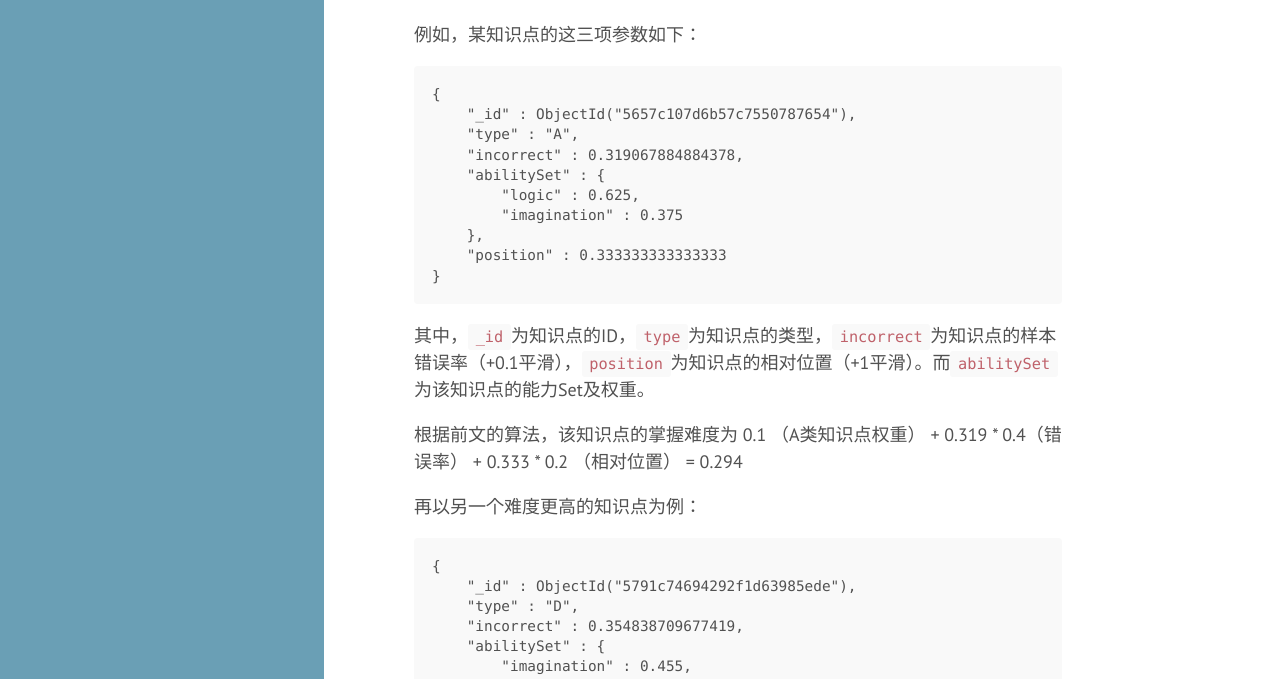
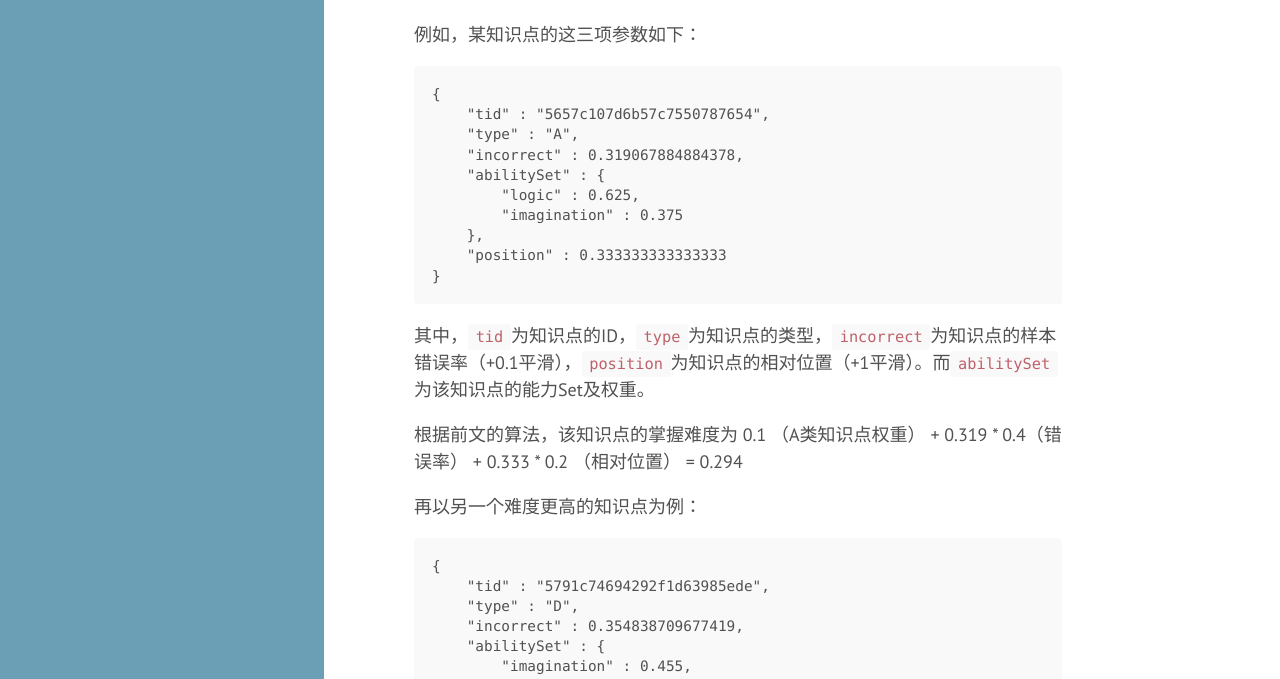
Before and after one commit to guanghetv/guanghetv.github.io, a Jekyll site: the page built from _posts/2016-11-01-rl-in-yangcong-1-draft.markdown, in a window 1280 px wide and 1400 px high, scrolled down 2156 px. Shown: the part 174-853 px from the top of the window. Built offline with Jekyll 4.4.1, drawn with Linux system fonts in a browser that asks for light colours; Markdown is read by kramdown in place of the engine named in the settings; comment, search, counter and statistics services are not loaded; some of the changed text lies outside the part shown.

Commit message:
Update 2016-11-01-rl-in-yangcong-1-draft.markdown

````diff
--- a/_posts/2016-11-01-rl-in-yangcong-1-draft.markdown
+++ b/_posts/2016-11-01-rl-in-yangcong-1-draft.markdown
@@ -54,9 +54,10 @@ author: "ronfe"
 理论上，我们可以根据这些经验数据训练一个线性/非线性的模型作为计算 *diff(t)* 的标准。但笔者基于MVP实现原则的考虑，在实现中暂时固定了算法，即线性模型，知识点类型权重0.4，所在位置权重0.2，习题错误率权重0.4。在知识点类型方面，固定A类为0.1，D类为0.4，依次等差增加。
 
 例如，某知识点的这三项参数如下：
+
 ```
 {
-    "_id" : ObjectId("5657c107d6b57c7550787654"),
+    "tid" : "5657c107d6b57c7550787654",
     "type" : "A",
     "incorrect" : 0.319067884884378,
     "abilitySet" : {
@@ -67,7 +68,7 @@ author: "ronfe"
 }
 ```
 
-其中，`_id`为知识点的ID，`type`为知识点的类型，`incorrect`为知识点的样本错误率（+0.1平滑），`position`为知识点的相对位置（+1平滑）。而`abilitySet`为该知识点的能力Set及权重。
+其中，`tid`为知识点的ID，`type`为知识点的类型，`incorrect`为知识点的样本错误率（+0.1平滑），`position`为知识点的相对位置（+1平滑）。而`abilitySet`为该知识点的能力Set及权重。
 
 根据前文的算法，该知识点的掌握难度为 0.1 （A类知识点权重） + 0.319 * 0.4（错误率） + 0.333 * 0.2 （相对位置） = 0.294
 
@@ -75,7 +76,7 @@ author: "ronfe"
 
 ```
 {
-    "_id" : ObjectId("5791c74694292f1d63985ede"),
+    "tid" : "5791c74694292f1d63985ede",
     "type" : "D",
     "incorrect" : 0.354838709677419,
     "abilitySet" : {
````
